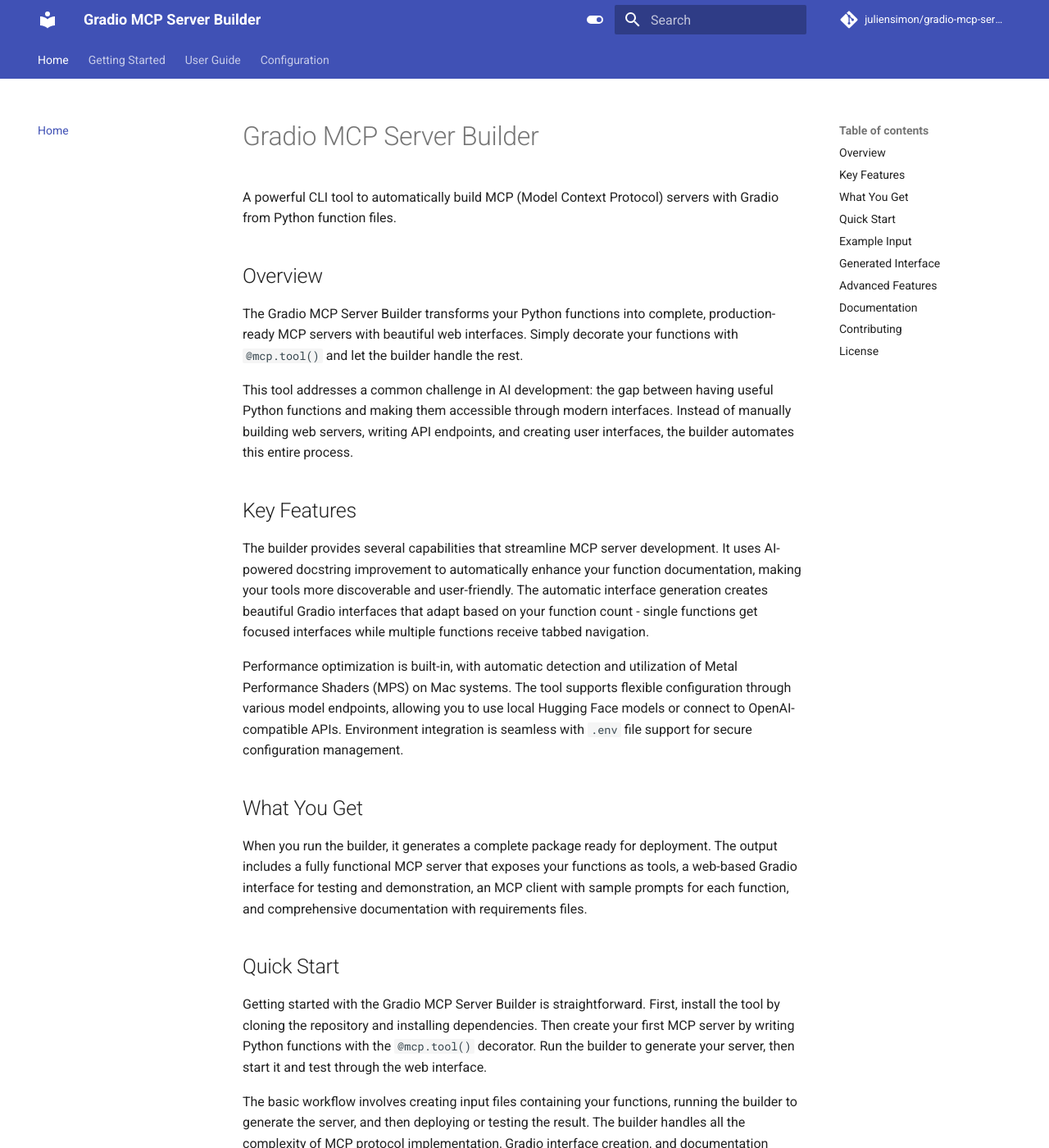
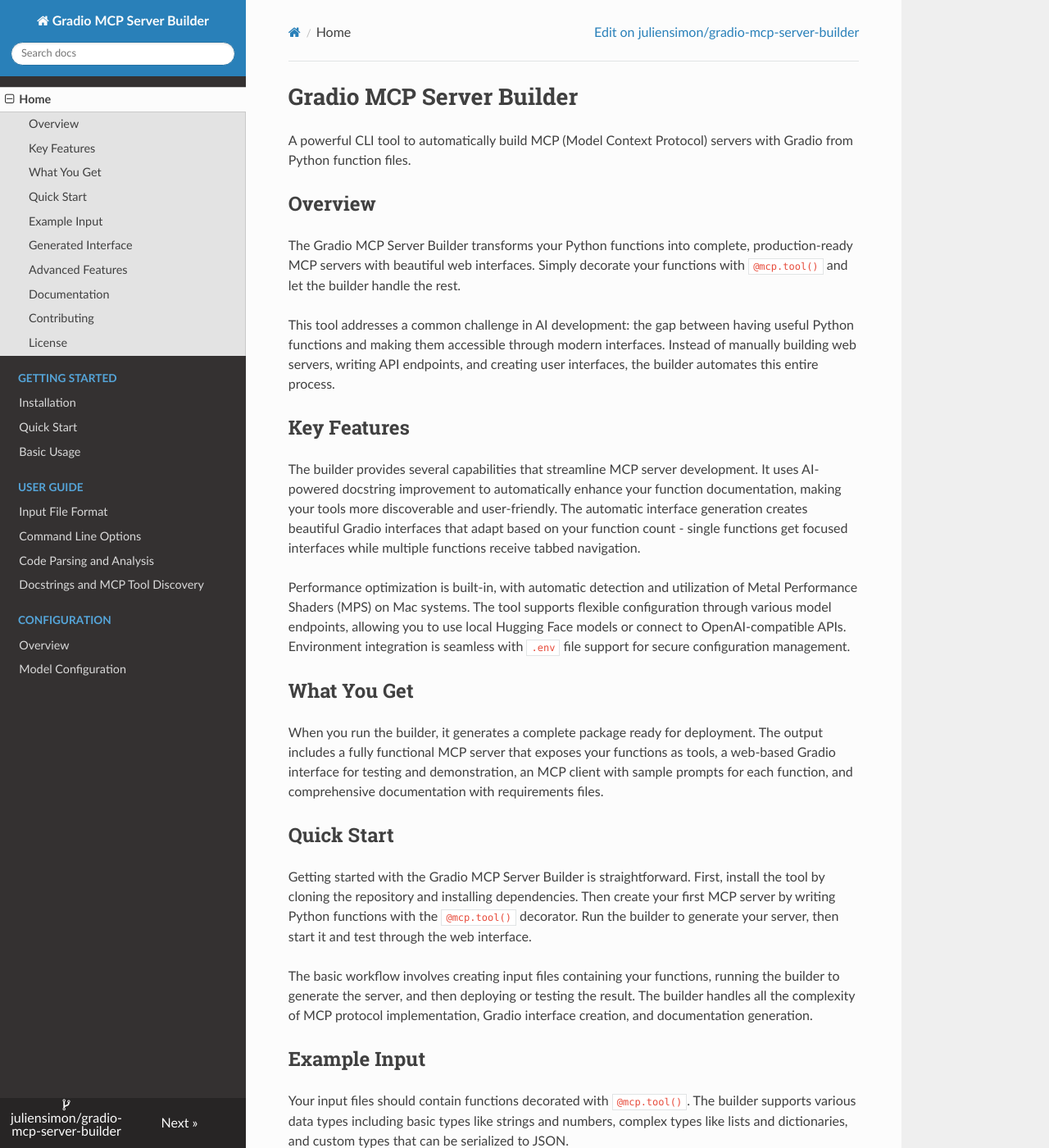
Before and after one commit to juliensimon/gradio-mcp-server-builder, an MkDocs documentation site: the page built from docs/index.md, in a window 1280 px wide and 1400 px high. Shown: the whole window at 82% size. Built offline with MkDocs 1.6.1, drawn with Linux system fonts in a browser that asks for light colours; nearby versions of some CDN libraries; comment, search, counter and statistics services are not loaded; some of the changed text lies outside the part shown.

Commit message:
Switch to ReadTheDocs theme
- Replace Material theme with ReadTheDocs theme
- Simplify markdown extensions to be compatible with ReadTheDocs
- Remove Material-specific extensions and features

```diff
--- a/mkdocs.yml
+++ b/mkdocs.yml
@@ -7,30 +7,7 @@
 repo_url: https://github.com/juliensimon/gradio-mcp-server-builder
 edit_uri: edit/main/docs/
 
-theme:
-  name: material
-  features:
-    - navigation.tabs
-    - navigation.sections
-    - navigation.expand
-    - navigation.top
-    - search.suggest
-    - search.highlight
-    - content.code.copy
-    - content.code.annotate
-  palette:
-    - scheme: default
-      primary: indigo
-      accent: indigo
-      toggle:
-        icon: material/toggle-switch
-        name: Switch to dark mode
-    - scheme: slate
-      primary: indigo
-      accent: indigo
-      toggle:
-        icon: material/toggle-switch-off-outline
-        name: Switch to light mode
+theme: readthedocs
 
 markdown_extensions:
   - admonition
@@ -40,39 +17,12 @@
   - md_in_html
   - toc:
       permalink: true
-  - pymdownx.arithmatex:
-      generic: true
-  - pymdownx.betterem:
-      smart_enable: all
-  - pymdownx.caret
-  - pymdownx.details
-  - pymdownx.emoji:
-      emoji_generator: !!python/name:material.extensions.emoji.to_svg
   - pymdownx.highlight:
       anchor_linenums: true
       line_spans: __span
       pygments_lang_class: true
   - pymdownx.inlinehilite
-  - pymdownx.keys
-  - pymdownx.magiclink
-  - pymdownx.mark
-  - pymdownx.smartsymbols
-  - pymdownx.snippets:
-      check_paths: true
-  - pymdownx.superfences:
-      custom_fences:
-        - name: mermaid
-          class: mermaid
-          format: !!python/name:pymdownx.superfences.fence_code_format
-  - pymdownx.tabbed:
-      alternate_style: true
-      combine_header_slug: true
-      slugify: !!python/object/apply:pymdownx.slugs.slugify
-        kwds:
-          case: lower
-  - pymdownx.tasklist:
-      custom_checkbox: true
-  - pymdownx.tilde
+  - pymdownx.superfences
 
 plugins:
   - search
```
